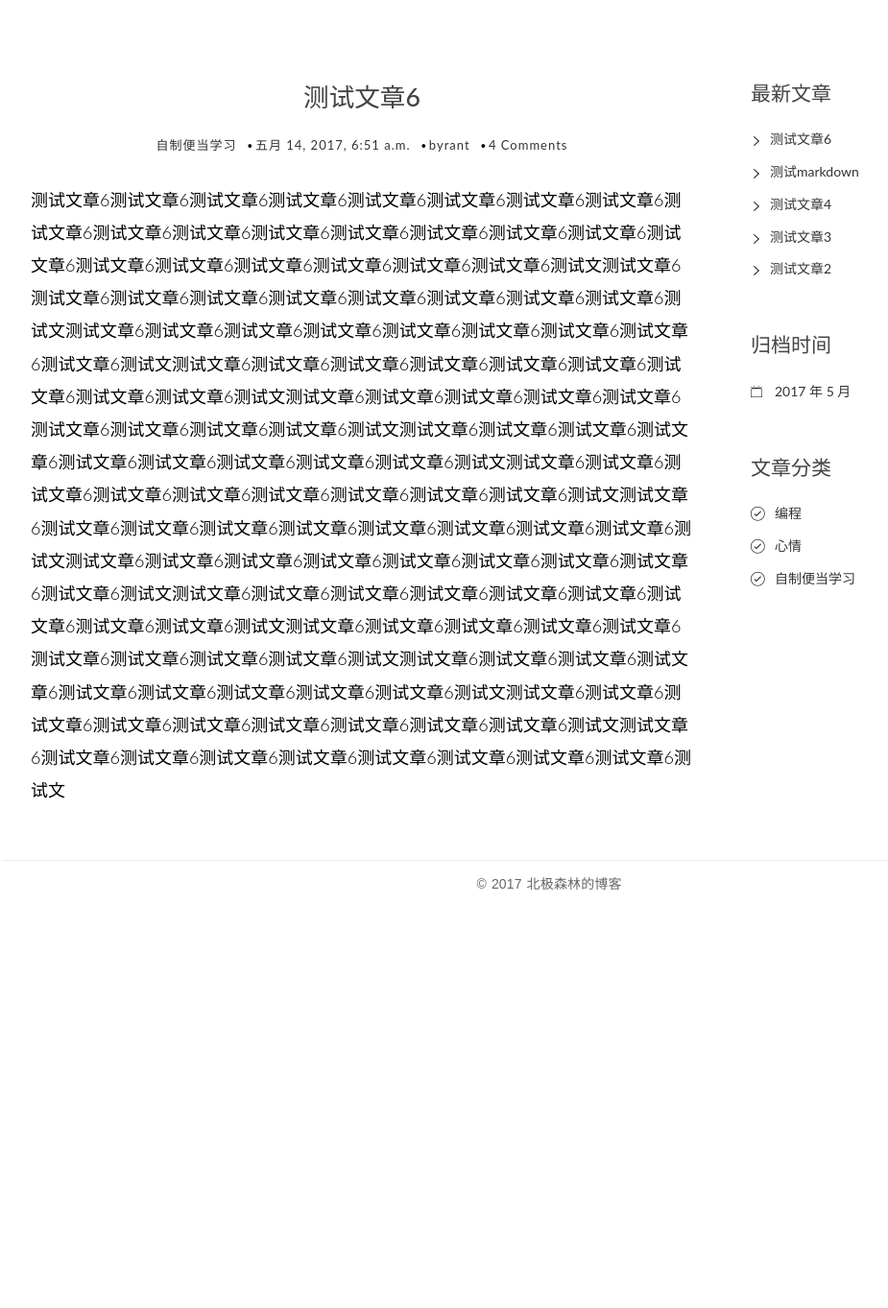
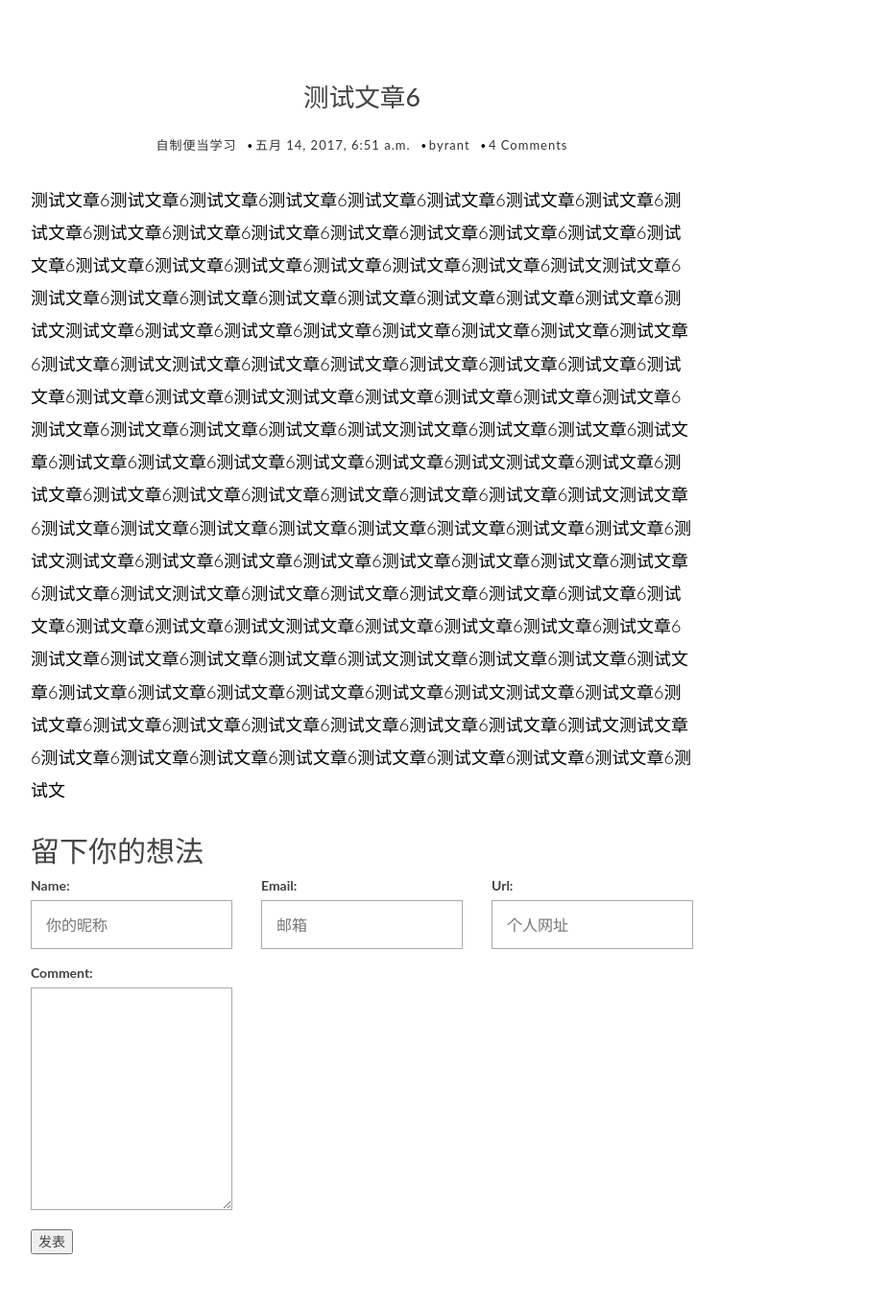
Before and after one commit to Bryanthelol/my_first_blog, a Django app: template blog_main_part/templates/blog_main_part/detail.html in a window 1280 px wide. Shown: the part 91-1454 px from the top of the page at 96% size, without its empty margins (68-993 px from the left). Before the commit the page ends 1019 px from the top, so only its background shows below. Run offline with Django 3.2, Linux system fonts and the light colour scheme; data comes from the database, SQL or seed files in the repository; the template is opened without the code that fills it: values that come from a table or form of the project are taken from there, most other values are stand-ins (such as "Sample title", 1, 10 or a date in 2020); parts of the project's set-up code (start-up, migrations or seed data) failed here and were passed over; some libraries are stand-ins or nearby versions.

Commit message:
修改评论应用

```diff
--- a/blog_main_part/templates/blog_main_part/detail.html
+++ b/blog_main_part/templates/blog_main_part/detail.html
@@ -29,4 +29,53 @@
 		</div>
 	</article>
 
+	<section class="comment-area">
+		<h2>留下你的想法</h2>
+		<form action="{% url 'comments:post_comment' post.id %}" method="post" class="comment-form">
+			{% csrf_token %}
+			<div class="row">
+				<div class="col-md-4">
+					<label for="{{ form.name.id_for_label }}">Name:</label>
+					{{ form.name }}
+					{{ form.name.errors }}
+				</div>
+				<div class="col-md-4">
+					<label for="{{ form.name.id_for_label }}">Email:</label>
+					{{ form.email }}
+					{{ form.name.errors }}
+				</div>
+				<div class="col-md-4">
+					<label for="{{ form.name.id_for_label }}">Url:</label>
+					{{ form.url }}
+					{{ form.name.errors }}
+				</div>
+				<div class="col-md-4">
+					<label for="{{ form.name.id_for_label }}">Comment:</label>
+					{{ form.text }}
+					{{ form.name.errors }}
+					<button type="submit" name="button">
+						<span>发表</span>
+					</button>
+				</div>
+			</div>
+			<!-- row -- >
+	</form>
+	<div class="comment-list">
+		<h2>评论列表</h2>
+		<ul class="list-unstyled">
+			{% for comment in comment_list %}
+				<li class="comment-item">
+					<span class="name">{{ comment.name }}</span>
+					<time class="date">{{ comment.created_time }}</time>
+					<div class="text">
+						{{ comment.text }}
+					</div>
+				</li>
+				{% empty %}
+					暂无评论
+				{% endfor %}
+		</ul>
+  </div>
+</section>
+
 {% endblock main %}
--- a/blog_main_part/views.py
+++ b/blog_main_part/views.py
@@ -24,8 +24,8 @@ def detail(request, my_args):
                                   ])
     form = CommentsForms()
     # 获取这篇post下的全部评论
-    comment_list = post.comment_set.all()
-    return render(request, 'blog_main_part/detail.html', {'post': post
+    comment_list = post.comments_set.all()
+    return render(request, 'blog_main_part/detail.html', {'post': post,
                                                           'form': form,
                                                           'comment_list': comment_list})
 
--- a/comments/forms.py
+++ b/comments/forms.py
@@ -18,7 +18,7 @@ class CommentsForms(forms.ModelForm):
                 'placeholder': "你的昵称",
             }),
             'email': forms.TextInput(attrs={
-                'placeholder': "邮箱"，
+                'placeholder': "邮箱",
             }),
             'url': forms.TextInput(attrs={
                 'placeholder': "个人网址",
--- a/comments/views.py
+++ b/comments/views.py
@@ -35,7 +35,7 @@ def post_comment(request, post_args):
         else:
             # 数据不合法，重新渲染详情页，再渲染表单的错误
             # 因为是关联的，post.comment_set.all()获取post下全部评论
-            comment_list = post.comment_set.all()
-            return render(request, 'blog_main_part/detail.html', {'post'： post,
+            comment_list = post.comments_set.all()
+            return render(request, 'blog_main_part/detail.html', {'post': post,
                                                                   'form': form,
                                                                   'comment_list': comment_list})
```
Also changed, not shown: blog_main_part/static/blog_main_part/js/script.js (+36 -40 lines).
